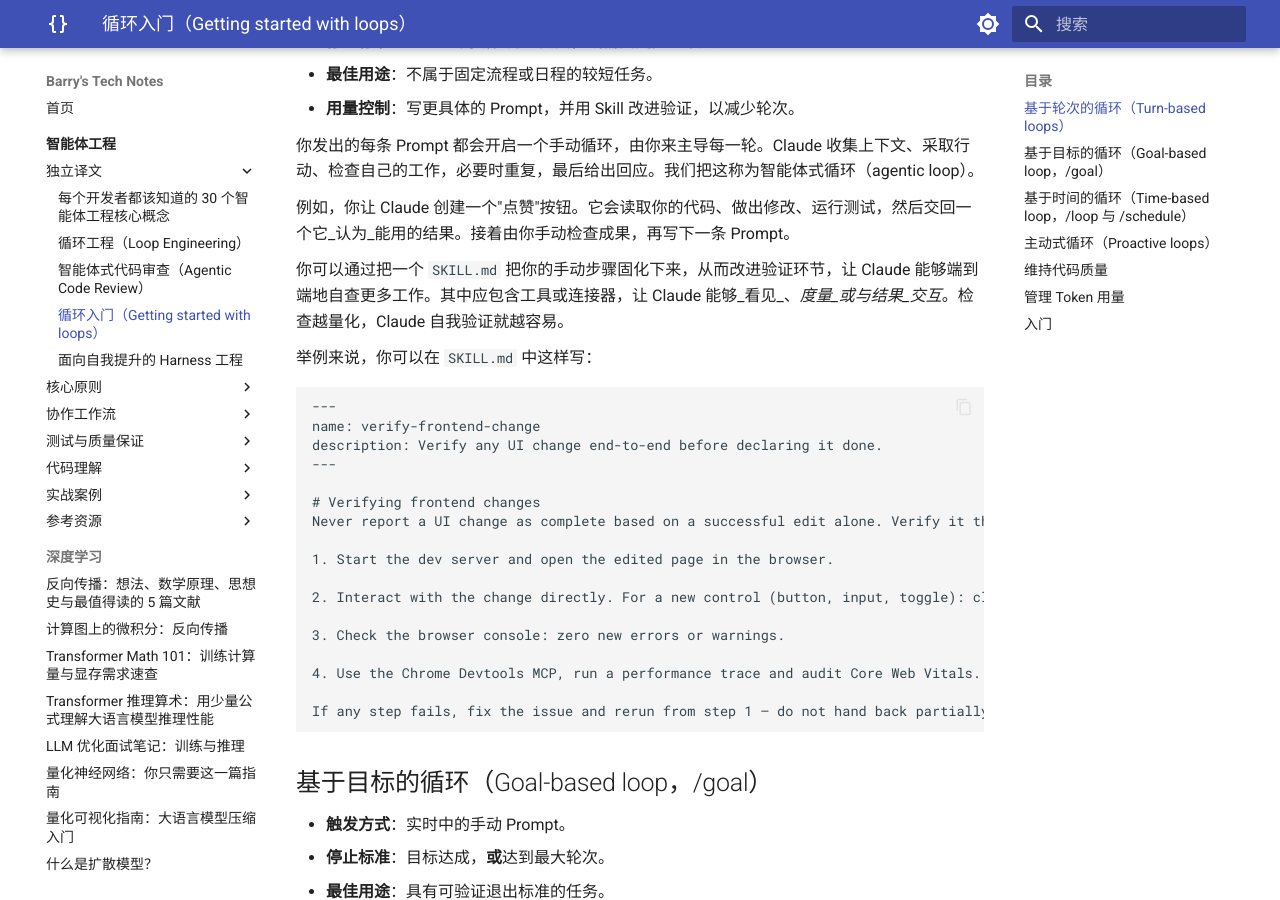
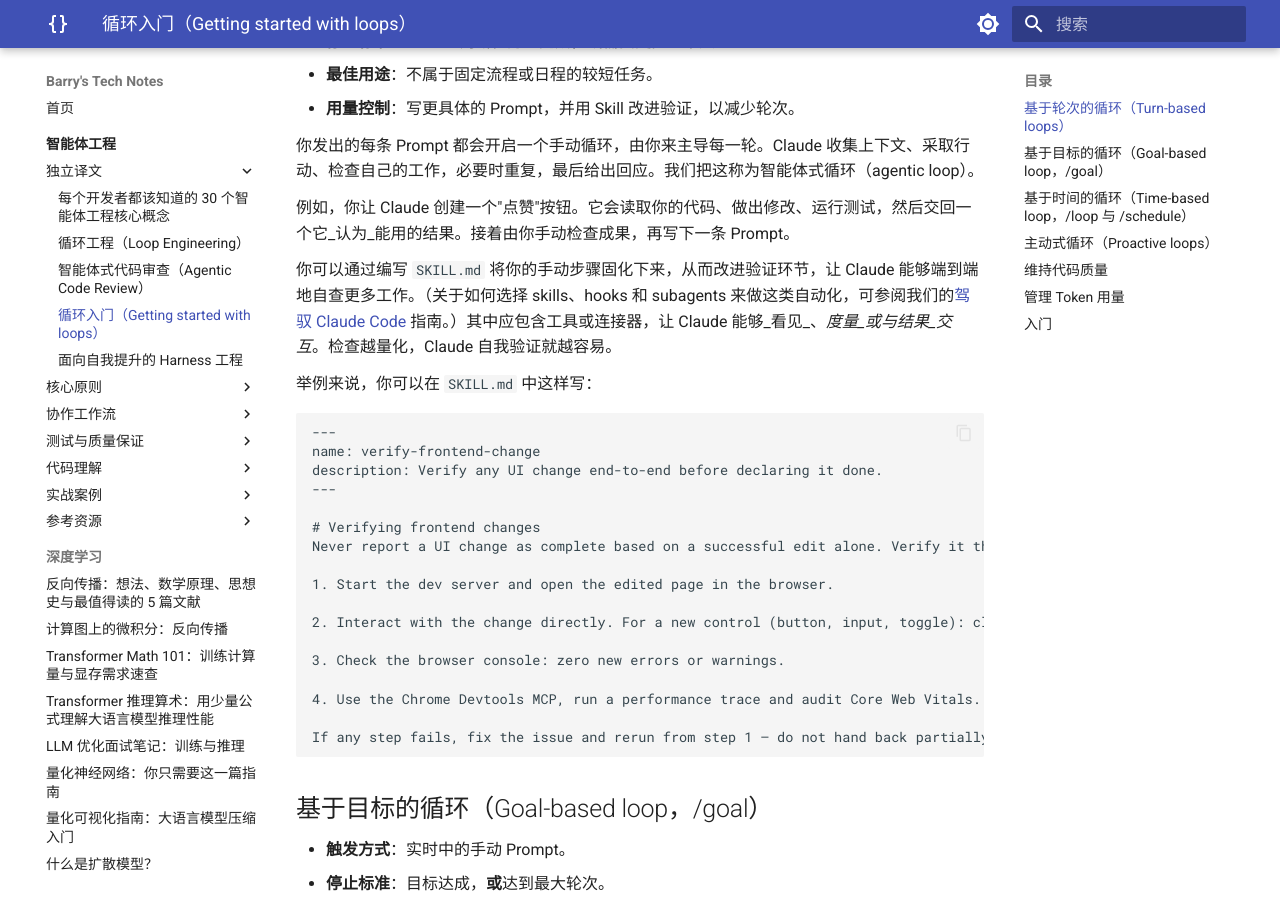
Before and after one commit to mypopydev/mypopydev.github.io, an MkDocs documentation site: the page built from docs/articles/getting-started-with-loops-zh.md, in a window 1280 px wide and 900 px high, scrolled down 578 px. Built offline with MkDocs 1.6.1 and Material for MkDocs 9.7.7, drawn with Linux system fonts in a browser that asks for light colours.

Commit message:
review 修正：循环入门 + 浮点运算译文
- 循环入门: 修复"通过把一个 SKILL.md 把你的"双"把"语法；补回遗漏的 steering Claude Code
  指南链接 (claude.com/blog/steering-claude-code-...)
- 浮点运算: "尾数的有效数部分"→"尾部有效数字段"，修正 trailing significand field 的
  mantissa/significand 嵌套关系

```diff
--- a/docs/articles/getting-started-with-loops-zh.md
+++ b/docs/articles/getting-started-with-loops-zh.md
@@ -22,7 +22,7 @@
 
 例如，你让 Claude 创建一个"点赞"按钮。它会读取你的代码、做出修改、运行测试，然后交回一个它_认为_能用的结果。接着由你手动检查成果，再写下一条 Prompt。
 
-你可以通过把一个 `SKILL.md` 把你的手动步骤固化下来，从而改进验证环节，让 Claude 能够端到端地自查更多工作。其中应包含工具或连接器，让 Claude 能够_看见_、_度量_或与结果_交互_。检查越量化，Claude 自我验证就越容易。
+你可以通过编写 `SKILL.md` 将你的手动步骤固化下来，从而改进验证环节，让 Claude 能够端到端地自查更多工作。（关于如何选择 skills、hooks 和 subagents 来做这类自动化，可参阅我们的[驾驭 Claude Code](https://claude.com/blog/steering-claude-code-skills-hooks-rules-subagents-and-more) 指南。）其中应包含工具或连接器，让 Claude 能够_看见_、_度量_或与结果_交互_。检查越量化，Claude 自我验证就越容易。
 
 举例来说，你可以在 `SKILL.md` 中这样写：
 
```
Also changed, not shown: docs/articles/floating-point-from-scratch-hard-mode-zh.md (+1 -1 lines).
